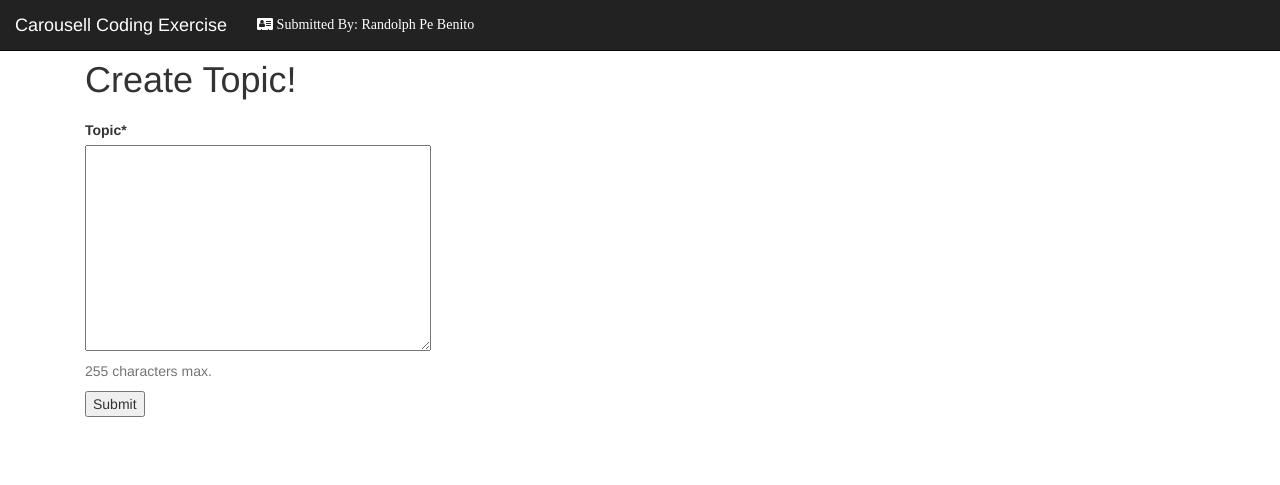
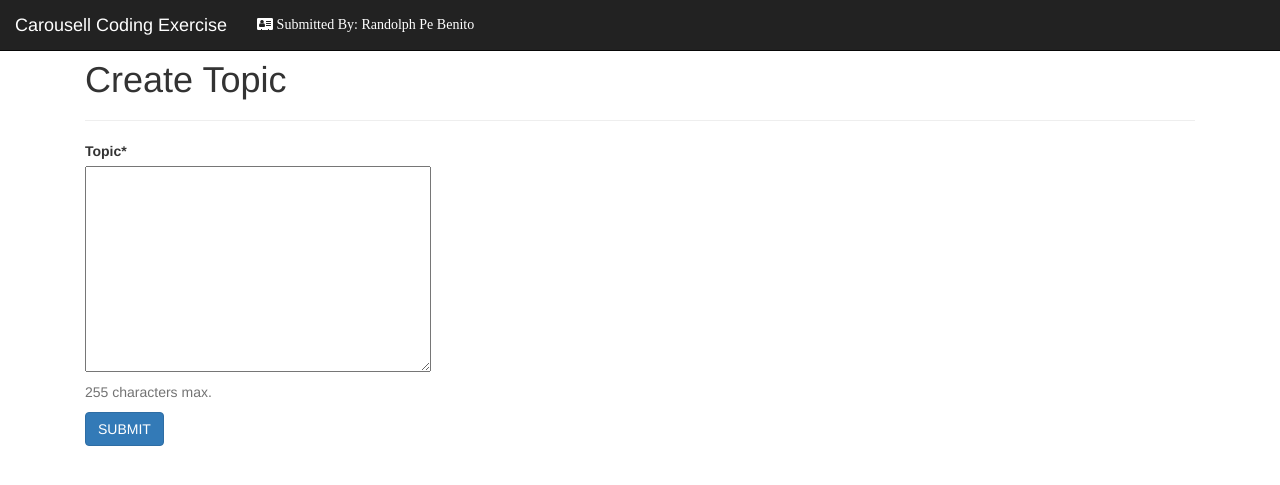
Before and after one commit to randolphpebenito/simple-hacker-new-clone, a Django app: page /topic/create/ in a window 1280 px wide. Shown: the top 485 px of the page. Run offline with Django 3.2, Linux system fonts and the light colour scheme; some libraries are stand-ins or nearby versions.

Commit message:
Updated submit button design.

```diff
--- a/templates/create_topic.html
+++ b/templates/create_topic.html
@@ -4,12 +4,13 @@
 {% load staticfiles %}
 {% block content %}
 
-<h1> Create Topic! </h1>
+<h1> Create Topic </h1>
+<hr>
 <h2>{{ topics }}</h2>
 
 <form action="" method="post">
     {% csrf_token %}
     {{ form | crispy }}
-    <input type="submit" value="Submit" />
+    <input type='submit' class='btn btn-primary' value='SUBMIT' />
 </form>
 {% endblock %}
```
